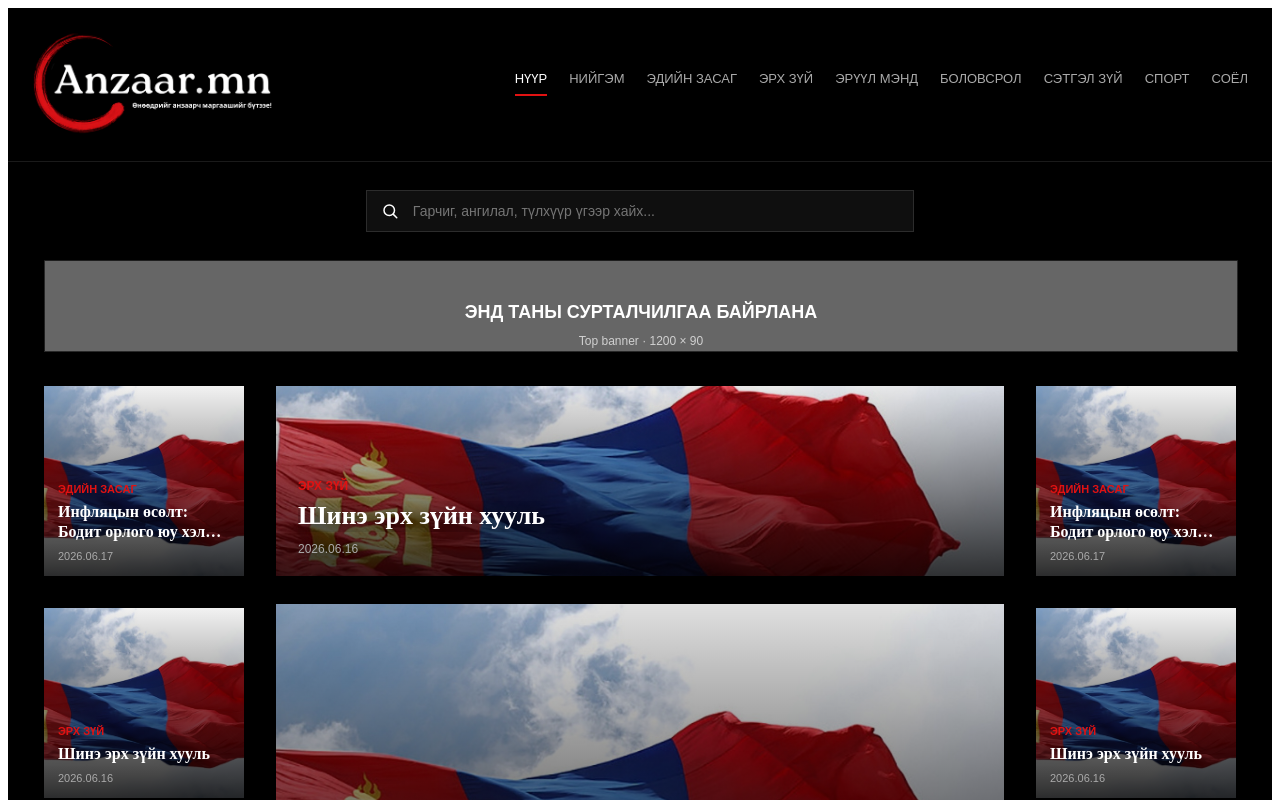
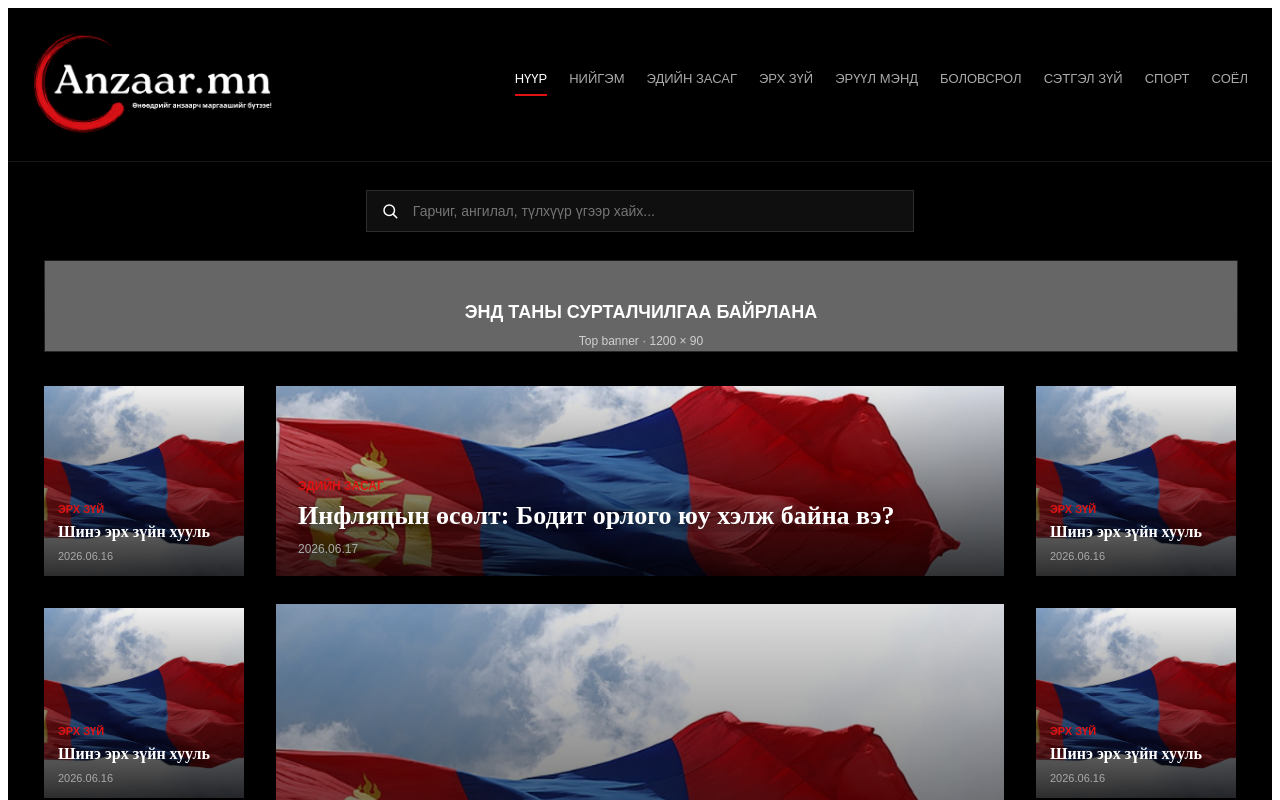
Before and after one commit to toogeemunkhtogtokh-ai/Anzaar-mn, a Next.js app: page / in a window 1280 px wide. Shown: the top 800 px of the page. Built offline with nearby package versions, Linux system fonts and the light colour scheme.

Commit message:
Update page.js

```diff
--- a/app/page.js
+++ b/app/page.js
@@ -81,8 +81,18 @@ const [menuOpen, setMenuOpen] = useState(false);
   safeArticles[0] ||
   fallbackArticle;
 
-const displayArticles = safeArticles.filter(
+const articlesWithoutHero = safeArticles.filter(
   (article) => String(article.id) !== String(heroArticle.id)
+);
+
+const wideArticle =
+  articlesWithoutHero.find((article) => article.wide === true) ||
+  articlesWithoutHero[3] ||
+  articlesWithoutHero[0] ||
+  fallbackArticle;
+
+const displayArticles = articlesWithoutHero.filter(
+  (article) => String(article.id) !== String(wideArticle.id)
 );
 
 const getArticle = (index) => {
@@ -543,7 +553,7 @@ const getArticle = (index) => {
   }}
 >
             <Link
-              href={`/article/${getArticle(3)?.id || ""}`}
+  href={`/article/${wideArticle?.id || ""}`}
               style={{
                 textDecoration: "none",
                 color: "inherit",
@@ -557,7 +567,7 @@ const getArticle = (index) => {
     padding: 0,
     overflow: "hidden",
     cursor: "pointer",
-    backgroundImage: `url(${getArticle(3)?.image || "/hero-main.png"})`,
+    backgroundImage: `url(${wideArticle?.image || "/hero-main.png"})`,
     backgroundSize: "cover",
     backgroundPosition: "center",
     backgroundRepeat: "no-repeat",
@@ -593,7 +603,7 @@ const getArticle = (index) => {
         marginBottom: 8,
       }}
     >
-      {getArticle(3)?.label || "Нийгэм"}
+      {wideArticle?.label || "Нийгэм"}
     </div>
 
    <h3
@@ -609,7 +619,7 @@ const getArticle = (index) => {
     overflow: "hidden",
   }}
 >
-      {getArticle(3)?.title || "Онцлох мэдээ"}
+      {wideArticle?.title || "Онцлох мэдээ"}
     </h3>
       <small
   style={{
@@ -621,7 +631,7 @@ const getArticle = (index) => {
     textShadow: "0 2px 10px rgba(0,0,0,.75)",
   }}
 >
-  {getArticle(3)?.date || "2026.06.18"}
+  {wideArticle?.date || "2026.06.18"}
 </small>
   </div>
 </article>
```
